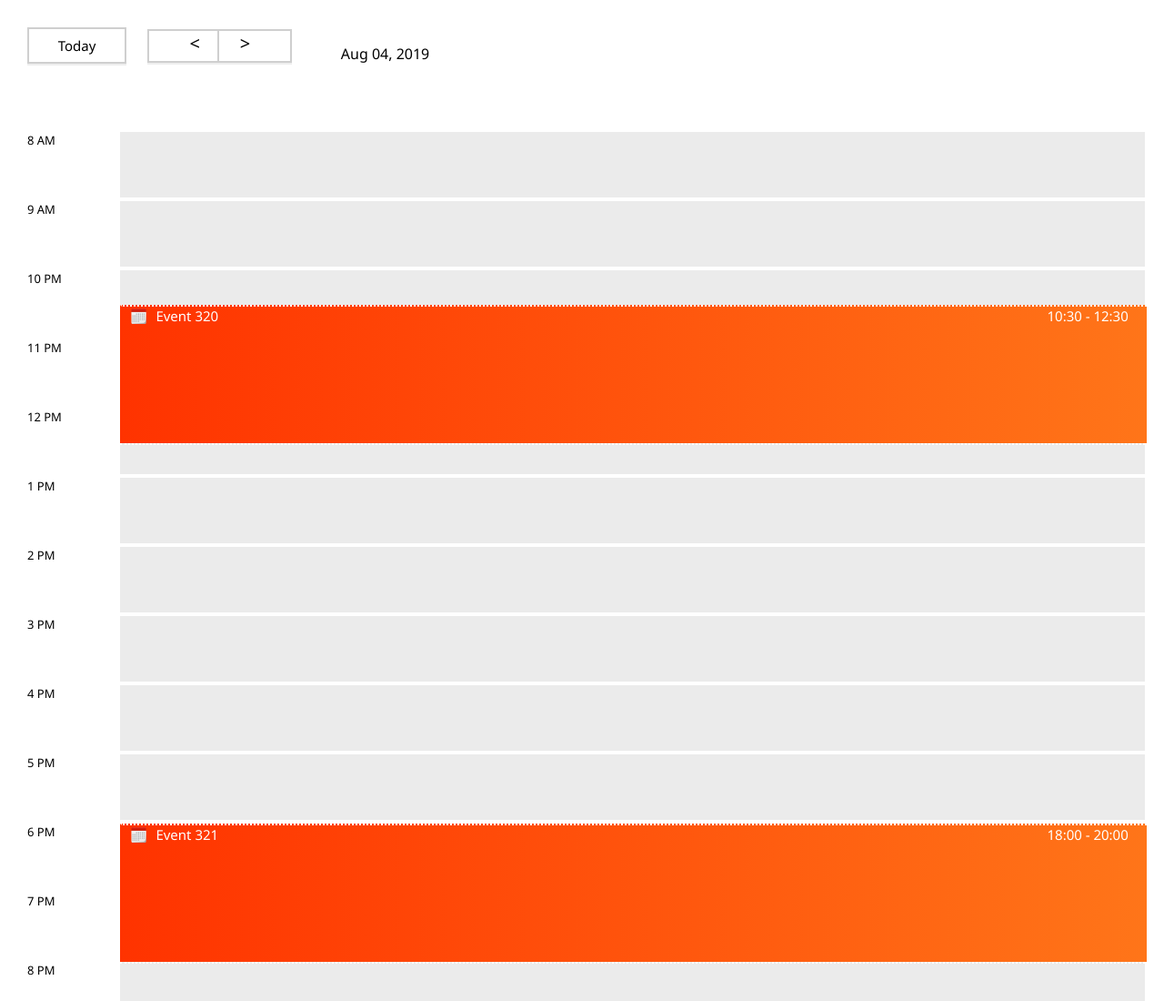
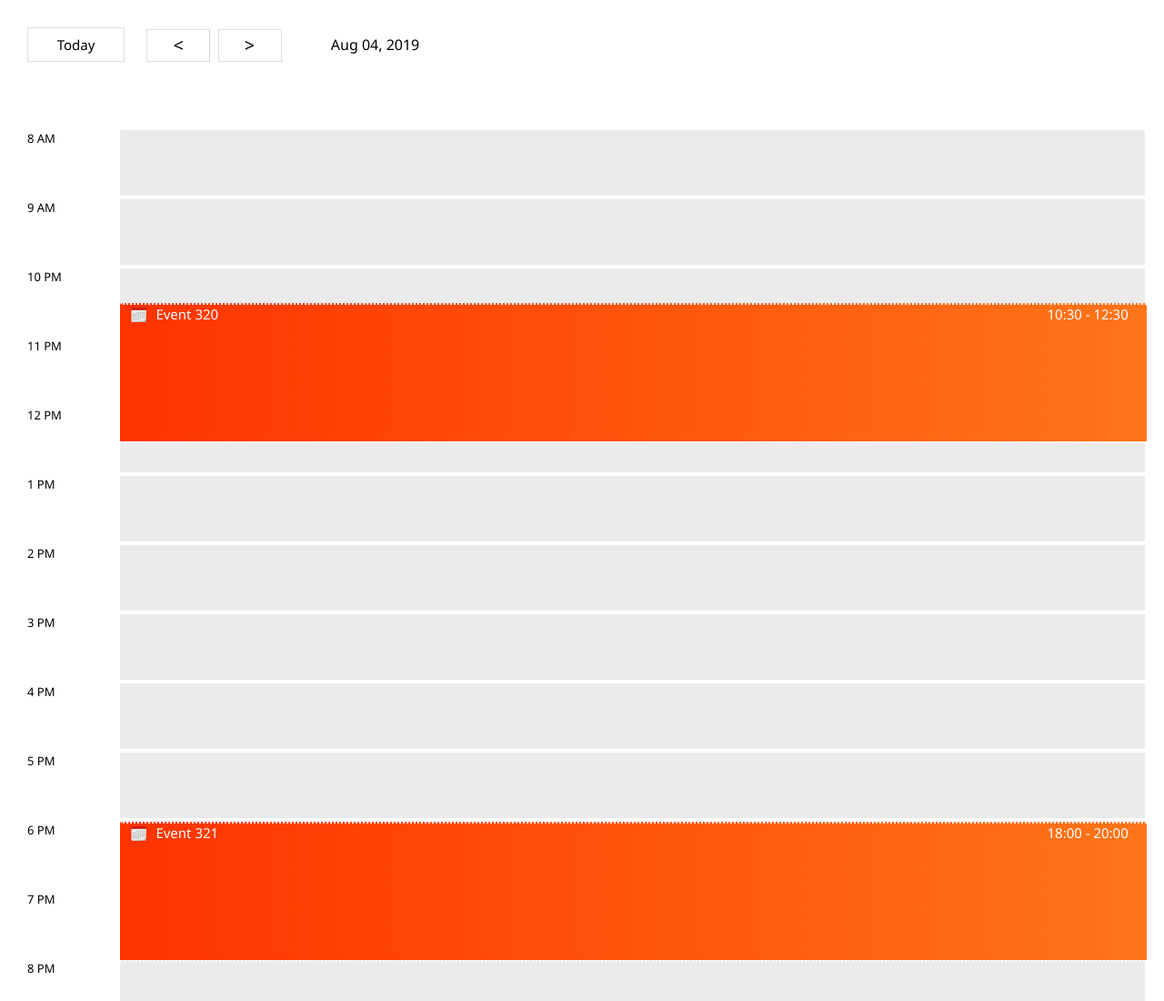
Before and after one commit to nashcheez/calendar, a plain HTML site: page index.html in a window 1280 px wide. Shown: the top 1100 px of the page at 91% size. Drawn offline with Linux system fonts and the light colour scheme.

Commit message:
modified button interaction and alignments

```diff
--- a/css/calendar.css
+++ b/css/calendar.css
@@ -16,48 +16,60 @@ body {
     width: 6%;
     display: inline-block;
     text-overflow: ellipsis;
-    box-shadow: 0px 2px 0px #eeeeee;
     padding: 8px 15px;
     text-align: center;
     font-size: 15px;
     font-weight: 500;
-    border: 2px solid #cfcfcf;
+    border: 1px solid #d9e0e2;
     vertical-align: middle;
     height: 100%;
     cursor: pointer;
     margin-right: 20px;
+    transition: all 0.3s;
+}
+
+.todayContainer:hover {
+    box-shadow: 0 10px 20px rgba(0, 0, 0, 0.2);
+    transform: translate(0, -2px);
 }
 
 .dateSelector {
-    width: 10%;
+    width: 150px;
     display: inline-block;
-    box-shadow: 0px 2px 0px #eeeeee;
-    padding: 0 15px;
-    height: 33px;
+    height: 34px;
     text-align: center;
-    border: 2px solid #cfcfcf;
     vertical-align: middle;
     margin-right: 50px;
 }
 
 .nextDate,
 .previousDate {
-    width: 40%;
+    width: 68px;
     text-align: center;
     display: inline-block;
     height: 100%;
     cursor: pointer;
     font-size: 20px;
+    line-height: 34px;
+    transition: all 0.3s;
+    border: 1px solid #d9e0e2;
+}
+
+.nextDate:hover,
+.previousDate:hover {
+    box-shadow: 0 10px 20px rgba(0, 0, 0, 0.2);
+    transform: translate(0, -2px);
 }
 
 .previousDate {
-    border-right: 2px solid #cfcfcf;
+    border-right: 1px solid #cfcfcf;
+    margin-right: 5px;
 }
 
 .currentDate {
     display: inline-block;
     font-size: 16px;
-    vertical-align: bottom;
+    vertical-align: middle;
     font-weight: 500;
 }
 
```
Also changed, not shown: 1 other file.
